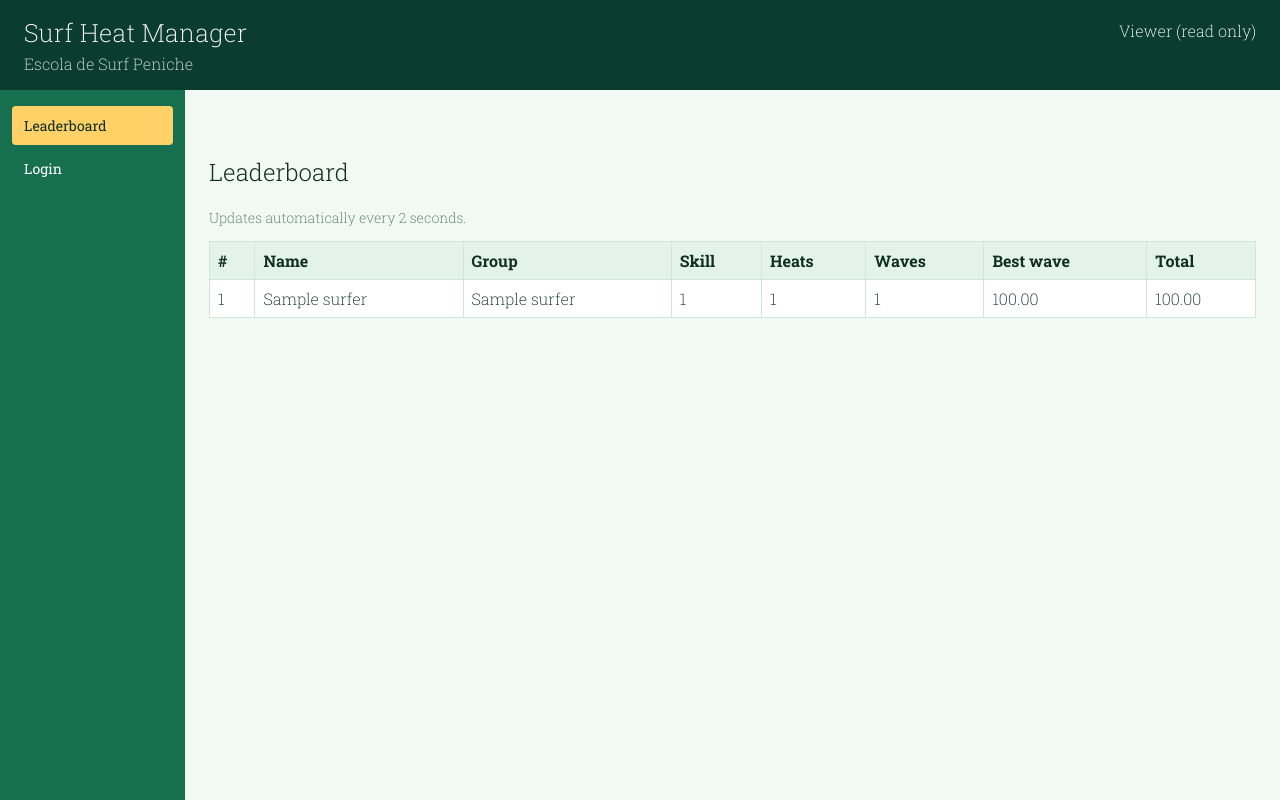
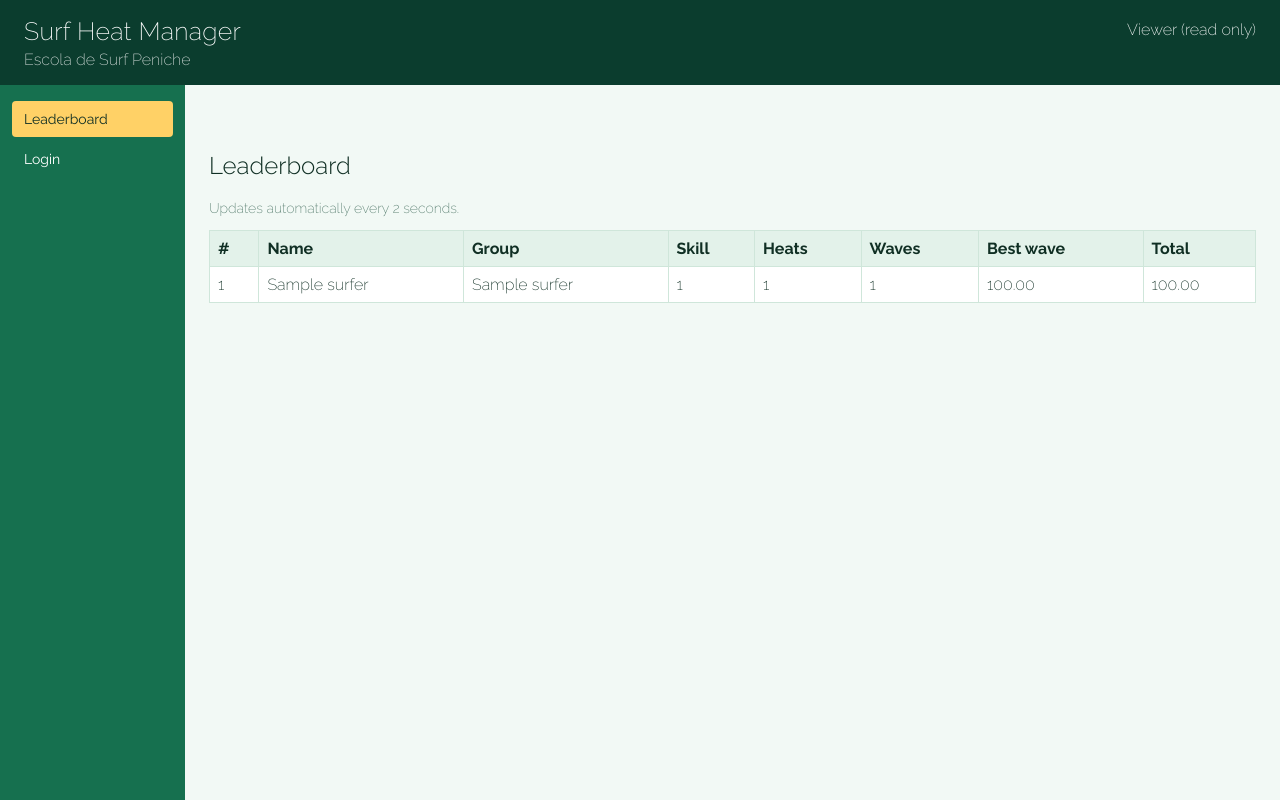
Before and after one commit to MrBobmplay/CS-IA, a Flask app: page / in a window 1280 px wide. Run offline with Flask 3, Linux system fonts and the light colour scheme; tables that the repository leaves empty hold one stand-in row (values such as "Sample post").

Commit message:
Use Raleway instead of Roboto Slab
Raleway is a sans serif drawn as a display face, so it holds the light
weight better than a slab serif does and reads more like an app than a
printed document.

- static/fonts/raleway.woff2 replaces roboto-slab.woff2, 48 KB, one variable
  file covering every weight the page uses
- the licence differs again: Raleway is the SIL Open Font License, so
  LICENSE.txt is replaced by OFL.txt
- fallback chain becomes Segoe UI then Helvetica, both sans serifs, so a
  missing file no longer falls back to a serif
- README credits Matt McInerney, Pablo Impallari and Rodrigo Fuenzalida

```diff
--- a/static/style.css
+++ b/static/style.css
@@ -1,6 +1,6 @@
 @font-face {
-  font-family: "Roboto Slab";
-  src: url("/static/fonts/roboto-slab.woff2") format("woff2");
+  font-family: "Raleway";
+  src: url("/static/fonts/raleway.woff2") format("woff2");
   font-weight: 100 900;
   font-display: swap;
 }
@@ -9,7 +9,7 @@
 
 body {
   margin: 0;
-  font-family: "Roboto Slab", Georgia, "Times New Roman", serif;
+  font-family: "Raleway", "Segoe UI", Helvetica, sans-serif;
   font-weight: 200;
   color: #102f24;
   background: #f2f9f5;
```
Also changed, not shown: static/fonts/OFL.txt (added, +11 -0 lines), README.md, static/fonts/LICENSE.txt (deleted), static/fonts/raleway.woff2 (added), static/fonts/roboto-slab.woff2 (deleted).
